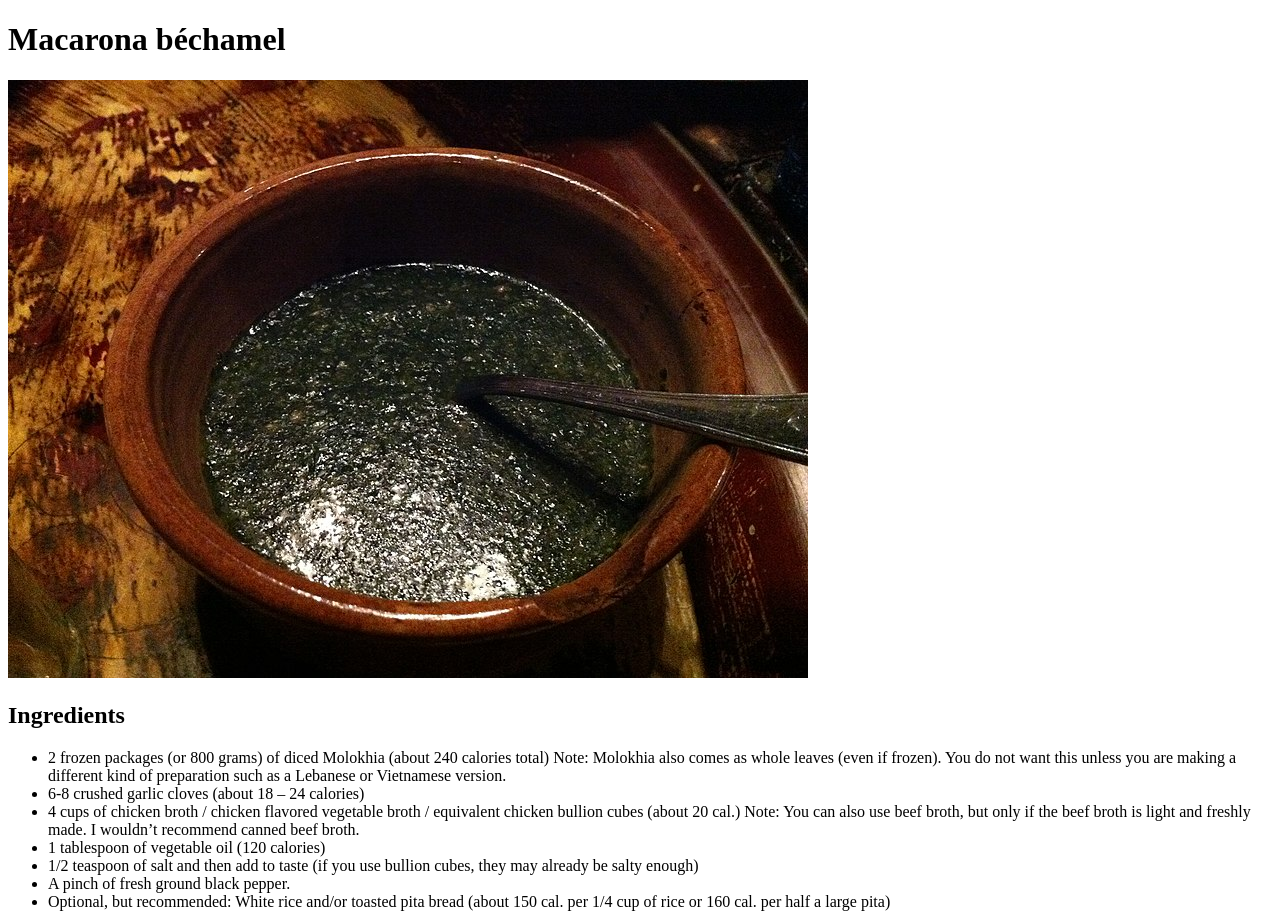
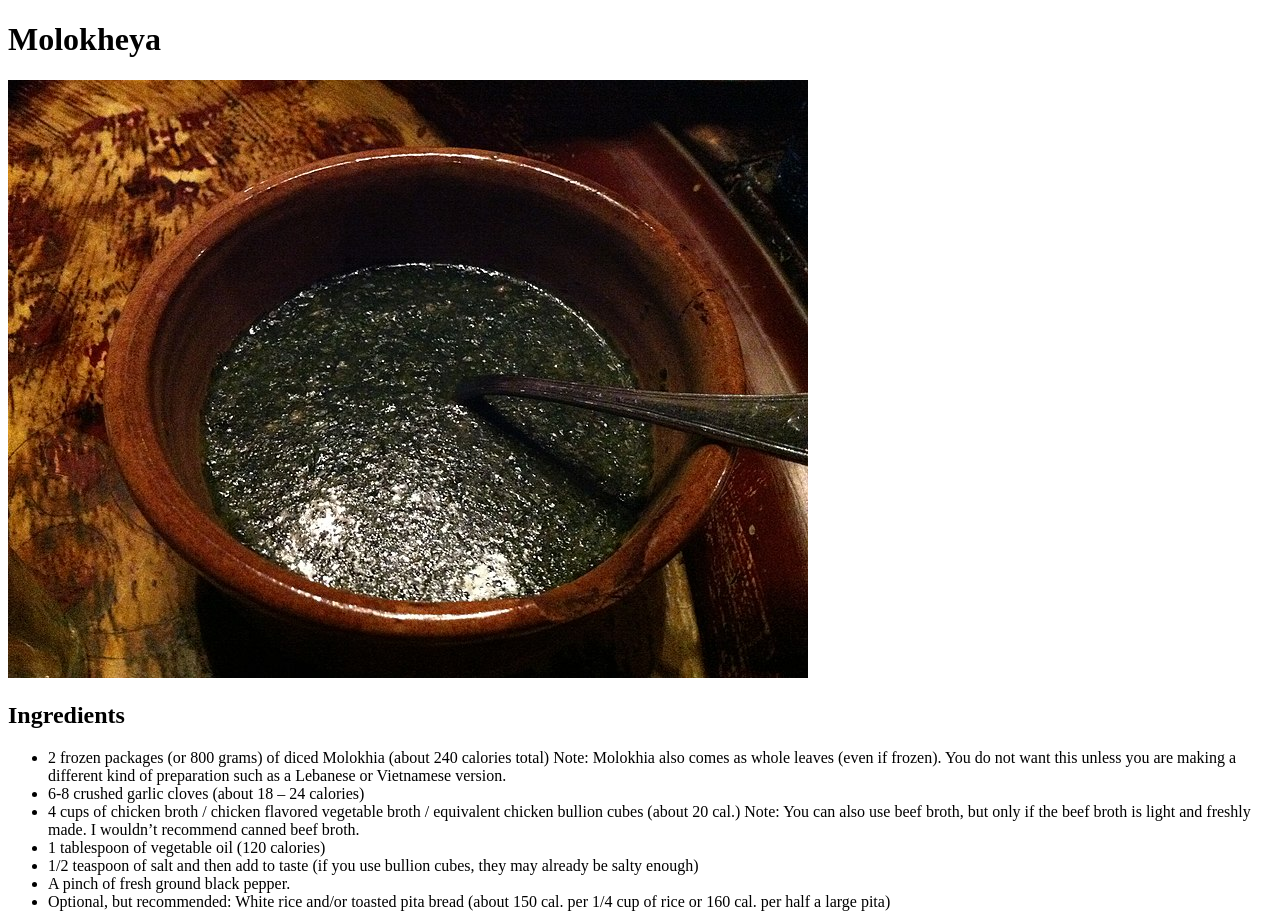
Before and after one commit to moragab1993/odin-recipes, a plain HTML site: page recipes/molokheya.html in a window 1280 px wide. Shown: the top 914 px of the page. Drawn offline with Linux system fonts and the light colour scheme.

Commit message:
Fix title and header name

```diff
--- a/recipes/molokheya.html
+++ b/recipes/molokheya.html
@@ -3,10 +3,10 @@
 <head>
     <meta charset="UTF-8">
     <meta name="viewport" content="width=device-width, initial-scale=1.0">
-    <title>Macarona béchamel</title>
+    <title>Molokheya</title>
 </head>
 <body>
-    <h1>Macarona béchamel</h1>
+    <h1>Molokheya</h1>
     <img src="./imgs/Molokheya.JPG">
     <h2>Ingredients</h2>
     <ul>
```
